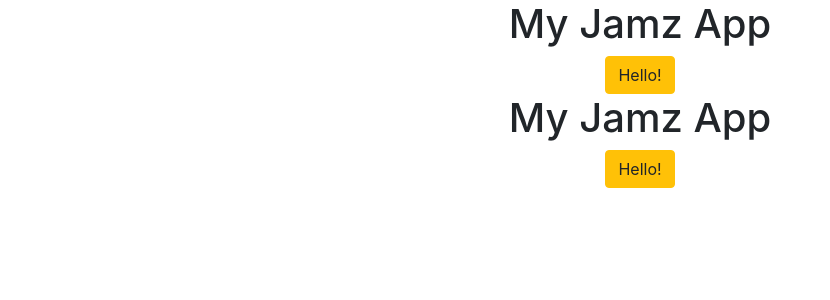
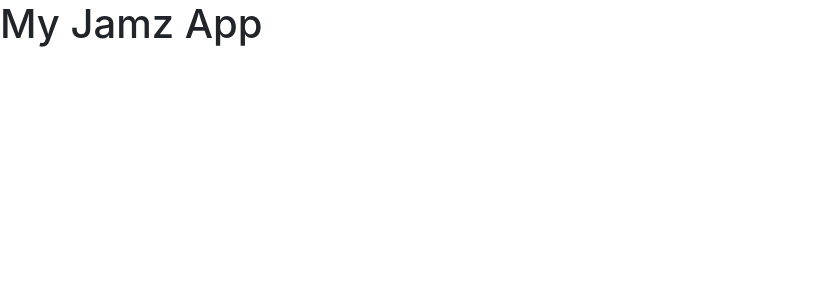
Before and after one commit to JustinWarren/my-jamz-app, a React (Create React App) app: page / in a window 1280 px wide. Shown: the top 300 px of the page, without its empty margins (0-830 px from the left). Built offline with nearby package versions, Linux system fonts and the light colour scheme.

Commit message:
adding state to app.js

```diff
--- a/src/App.css
+++ b/src/App.css
@@ -1,38 +1,7 @@
-.App {
-  text-align: center;
+/* CSS reset from Brad Traversy Video */
+
+* {
+  box-sizing: border-box;
+  margin: 0;
+  padding: 0;
 }
-
-.App-logo {
-  height: 40vmin;
-  pointer-events: none;
-}
-
-@media (prefers-reduced-motion: no-preference) {
-  .App-logo {
-    animation: App-logo-spin infinite 20s linear;
-  }
-}
-
-.App-header {
-  background-color: #282c34;
-  min-height: 100vh;
-  display: flex;
-  flex-direction: column;
-  align-items: center;
-  justify-content: center;
-  font-size: calc(10px + 2vmin);
-  color: white;
-}
-
-.App-link {
-  color: #61dafb;
-}
-
-@keyframes App-logo-spin {
-  from {
-    transform: rotate(0deg);
-  }
-  to {
-    transform: rotate(360deg);
-  }
-}
--- a/src/App.js
+++ b/src/App.js
@@ -7,12 +7,33 @@ import { FaChess } from 'react-icons/fa';  //This is how you import a FontAwesom
 //render() is a lifecycle method - its required because it renders component in browser
 //Need to use className attribute instead of class in JSX
 class App extends Component {
+  state = {
+    songs: [{
+      id: 1,
+      title: "Billy Jean",
+      artist: "Michael Jackson",
+      length: "3:34"
+    },
+    {
+      id: 2,
+      title: "Gettin' Jiggy with It",
+      artist: "Will Smith",
+      length: "4:34"
+    },
+    {
+      id: 2,
+      title: "Happy",
+      artist: "Pharrell",
+      length: "5:25"
+    }
+
+    ]
+  }
+
   render() {
     return (
       <div className="App">
-        <h1>My Jamz App</h1>
-        <button className="btn btn-warning">Hello!</button>
-        <Songs />
+        <Songs songs={this.state.songs}/>  {/*This is the format format for passing state to components*/}
       </div>
     );
   }
--- a/src/components/Songs.js
+++ b/src/components/Songs.js
@@ -1,14 +1,14 @@
 import React, { Component } from 'react';
 
 
-//render() is a lifecycle method - its required because it renders component in browser
+//render() is a lifecycle method - its required because it
+// renders component in browser
 //Need to use className attribute instead of class in JSX
 class Songs extends Component {
   render() {
     return (
       <div>
         <h1>My Jamz App</h1>
-        <button className="btn btn-warning">Hello!</button>
       </div>
     );
   }
```
